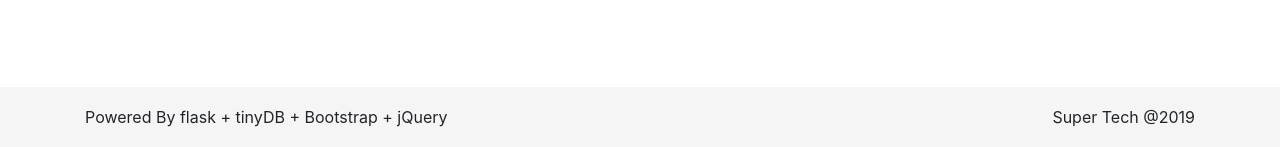
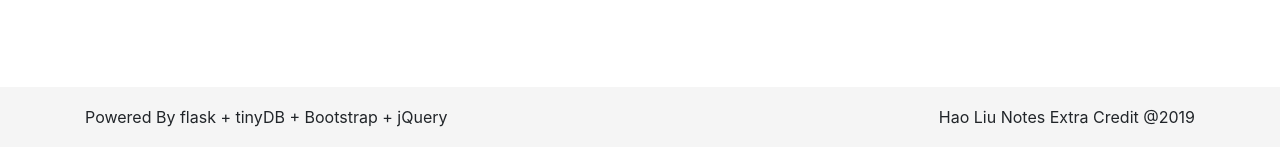
Before and after one commit to hliu32/NotesExtraCredit, a Flask app: page / in a window 1280 px wide. Shown: the part 653-800 px from the top of the page. Run offline with Flask 2, Linux system fonts and the light colour scheme; some libraries are stand-ins or nearby versions.

Commit message:
Update base.html

```diff
--- a/templates/base.html
+++ b/templates/base.html
@@ -54,7 +54,7 @@
 
 <footer class="footer">
       <div class="container">
-        <p>Powered By flask + tinyDB + Bootstrap + jQuery<span class="float-md-right">Super Tech @2019</span></p>
+        <p>Powered By flask + tinyDB + Bootstrap + jQuery<span class="float-md-right">Hao Liu Notes Extra Credit @2019</span></p>
 
       </div>
 </footer>
```
